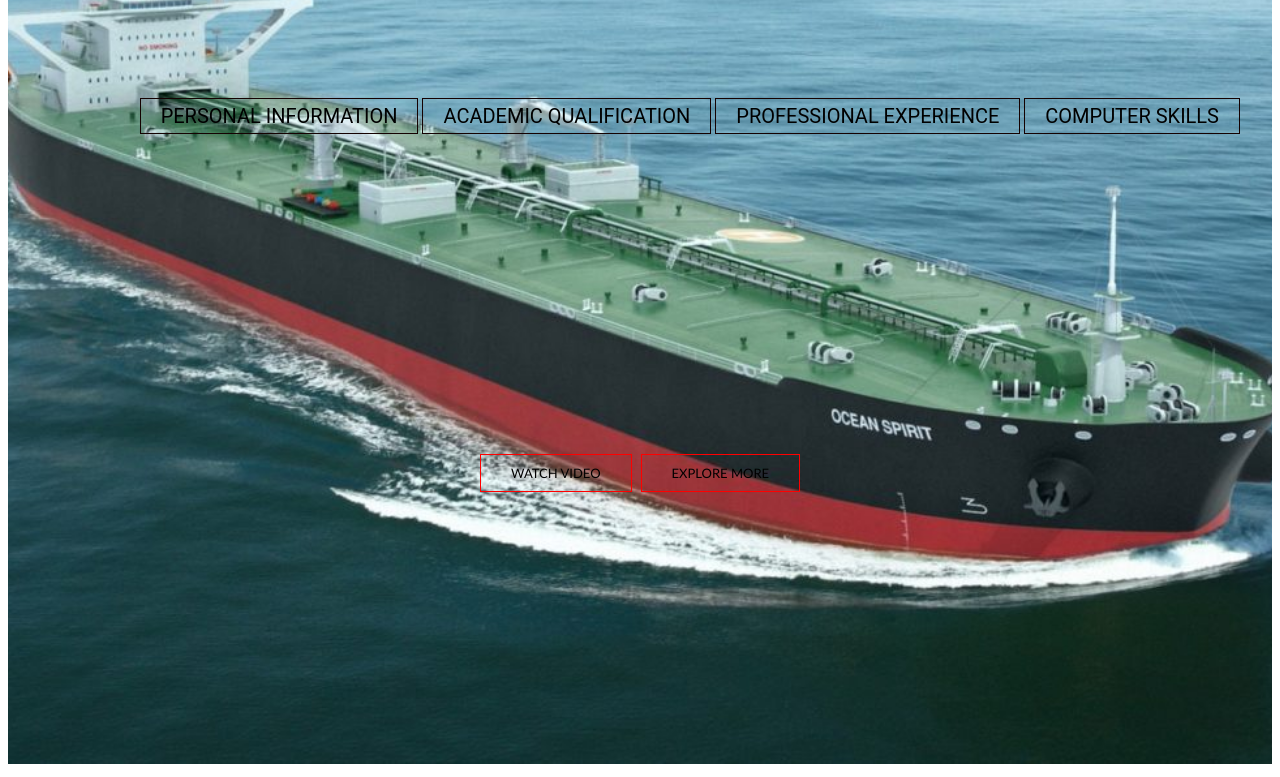
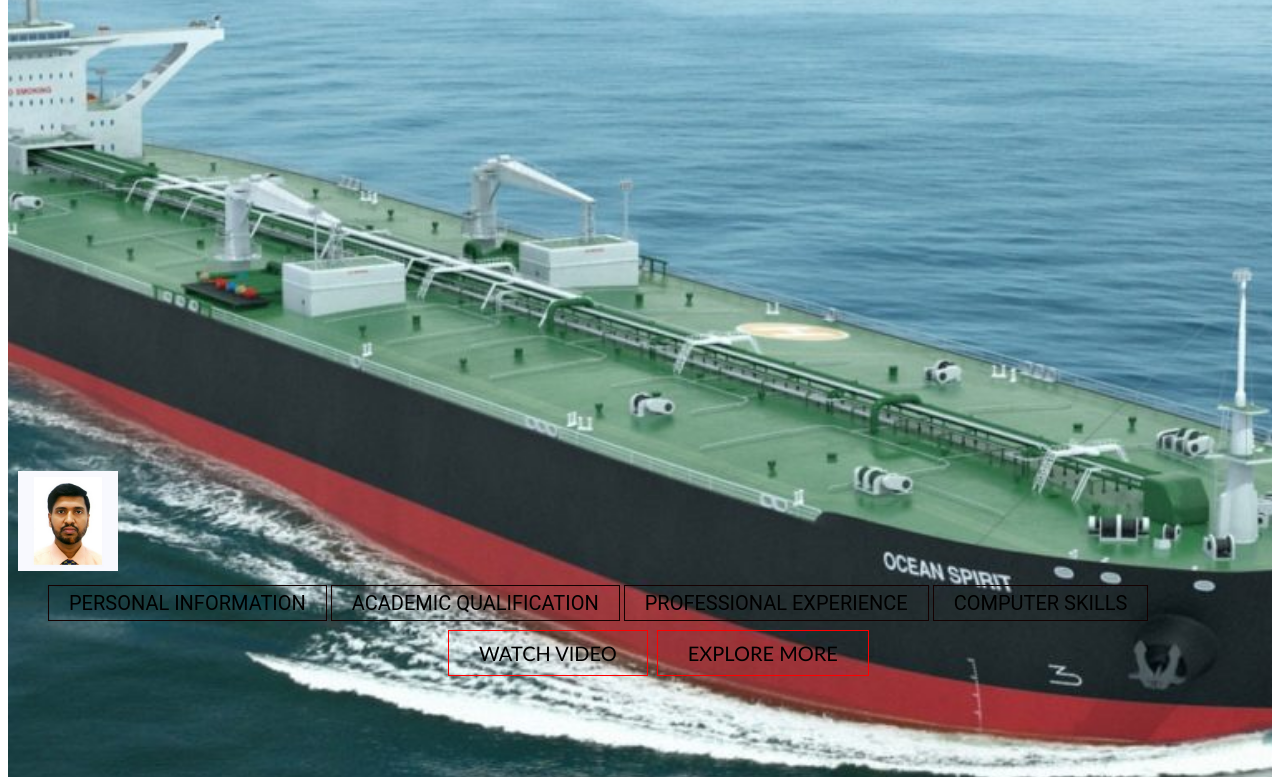
Before and after one commit to Studentfaruk0308/Faruk-Website, a plain HTML site: page index.html in a window 1280 px wide. Shown: the part 163-940 px from the top of the page. Drawn offline with Linux system fonts and the light colour scheme.

Commit message:
Updated on 10Mar2022

```diff
--- a/index.html
+++ b/index.html
@@ -8,8 +8,8 @@
 <body>
 <header>
 <div class="row">
-    <div class="MyPhoto">
-    <img src="Images/Faruk.jpg"
+    <h1>Capt. Md. Faruk Ahmed</h1>
+
     </div>
     <ul class="main-nav">
     <li class="active"><a href="Personal Information.html">PERSONAL INFORMATION</a></li>
@@ -19,10 +19,11 @@
     </ul>
 </div>
 
-<div class="hero">
-    <h1>Capt. Md. Faruk Ahmed</h1>
+<div class="MyPhoto">
+    <img src="Images/Faruk.jpg"
+</div>
 
-    <div class="button">
+<div class="button">
     <a href="" class="btn btn-one"> Watch Video</a>
     <a href="" class="btn btn-two"> Explore More</a>
     </div>
--- a/style.css
+++ b/style.css
@@ -7,16 +7,18 @@ Padding: 0;
 Header
 {
 Background-image: url(Images/VLCCPhoto.jpg);
-Height: 110vh;
+Height: 140vh;
 Background-size: cover;
 background-position: center;
 }
 
 .main-nav
 {
-    float: right;
+    position: absolute;
+    float: center;
     list-style: none;
-    margin-top: 120px;
+    margin-top: 580px;
+    margin-left: 40px;
 }
 
 .main-nav li
@@ -45,10 +47,12 @@ background-position: center;
 
 .MyPhoto img
 {
+    position: absolute;
+    margin-top: 460px;
+    margin-left: 10px;
     width: 100px;
     height: auto;
-    float:left;
-}
+    }
 
 body
 {
@@ -61,13 +65,7 @@ body
     margin:auto;
 }
 
-.hero
-{
-    position: top;
-    width: 1200px;
-    margin-left: 0px;
-    margin-top: 0px;
-}
+
 
 h1
 {
@@ -80,7 +78,8 @@ h1
 
 .button
 {
-    margin-top: 500px;
+    position: absolute;
+    margin-top: 630px;
     margin-left: 440px;
 }
 
@@ -91,7 +90,7 @@ h1
     color: black;
     text-decoration: none;
     margin-right: 5px;
-    font-size: 13px;
+    font-size: 20px;
     text-transform: uppercase;
 }
 
@@ -119,3 +118,8 @@ table, th, td
 {
     border: 2px, solid, red
 }
+
+@media screen and (max-width: 850px) {
+    .li {
+        display: block;
+    }}
```
